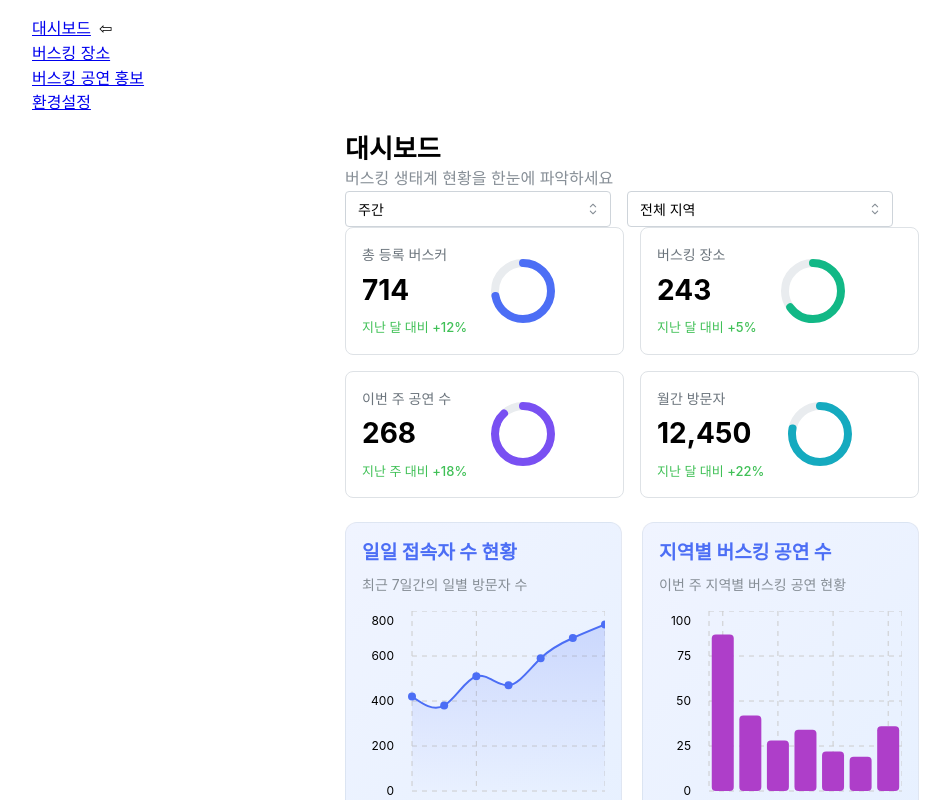
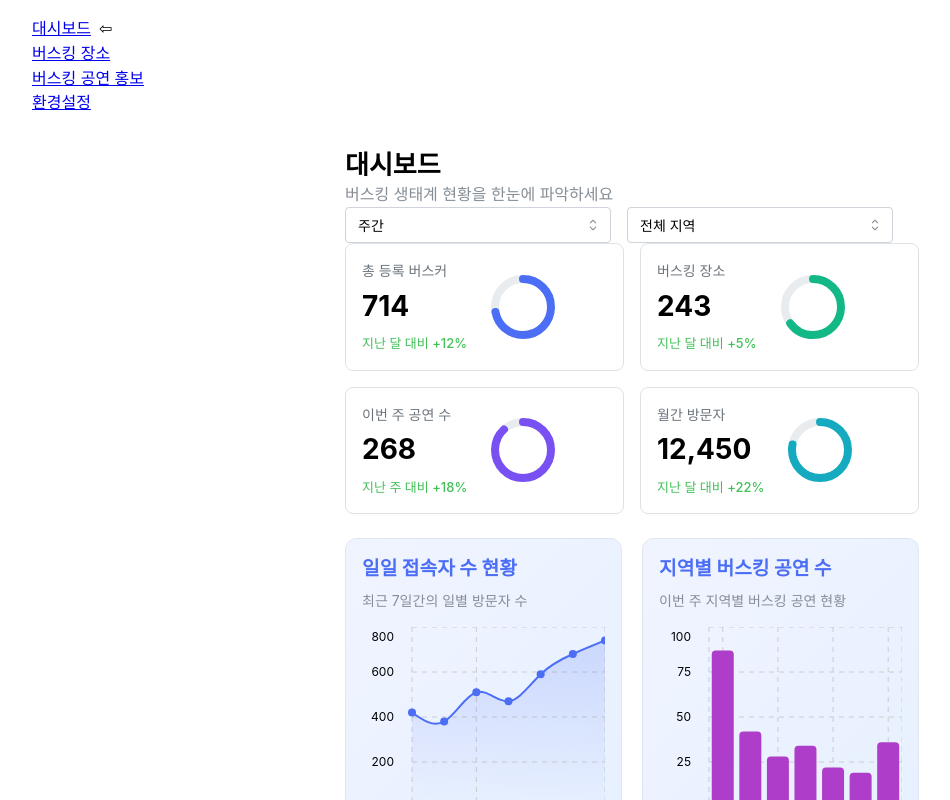
Before and after one commit to dlwlsdn201/project--busking-information-service--nextjs, a Next.js app: page /dashboard in a window 1280 px wide. Shown: the top 800 px of the page, without its empty margins (8-958 px from the left). Built offline with nearby package versions, Linux system fonts and the light colour scheme.

Commit message:
:memo: page 컴포넌트 전용 Layout 컴포넌트 신규 작성

```diff
--- a/src/app/dashboard/page.tsx
+++ b/src/app/dashboard/page.tsx
@@ -1,9 +1,12 @@
+'use client';
+
+import { PagePaddingLayout } from '@shared/ui/layout';
 import { DashboardWidget } from '@widgets/dashboard/DashboardWidget';
 
 export default function DashboardPage() {
   return (
-    <div>
+    <PagePaddingLayout>
       <DashboardWidget />
-    </div>
+    </PagePaddingLayout>
   );
 }
--- a/src/shared/ui/layout/FlexLayout.tsx
+++ b/src/shared/ui/layout/FlexLayout.tsx
@@ -4,6 +4,8 @@ const FlexLayoutContainer = styled.div<{
   $direction: 'vertical' | 'horizontal';
 }>`
   display: flex;
+  width: 100%;
+  height: 100%;
   flex-direction: ${(props) =>
     props.$direction === 'vertical' ? 'column' : 'row'};
 `;
--- /dev/null
+++ b/src/shared/ui/layout/PagePaddingLayout.tsx
@@ -0,0 +1,15 @@
+import { STANDARD_PADDING } from '@app/config/style';
+import styled from 'styled-components';
+
+const RootPaddingContainer = styled.div`
+  width: 100%;
+  padding: ${STANDARD_PADDING.md};
+`;
+
+export const PagePaddingLayout = ({
+  children,
+}: {
+  children: React.ReactNode;
+}) => {
+  return <RootPaddingContainer>{children}</RootPaddingContainer>;
+};
--- /dev/null
+++ b/src/shared/ui/layout/index.ts
@@ -0,0 +1,2 @@
+export { PagePaddingLayout } from './PagePaddingLayout';
+export { FlexLayout } from './FlexLayout';
```
